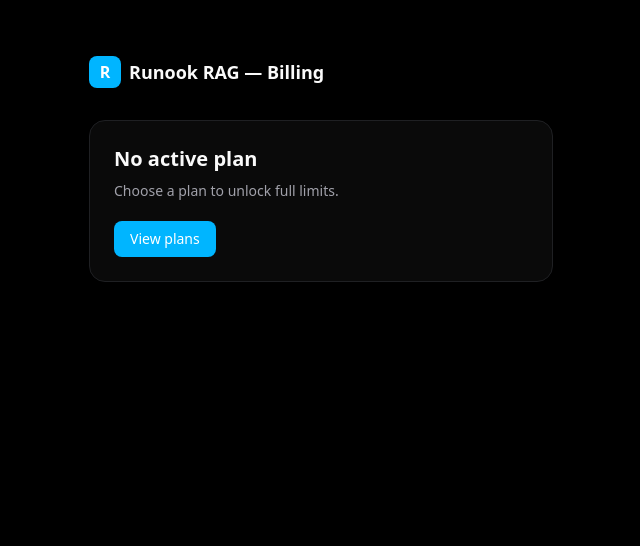
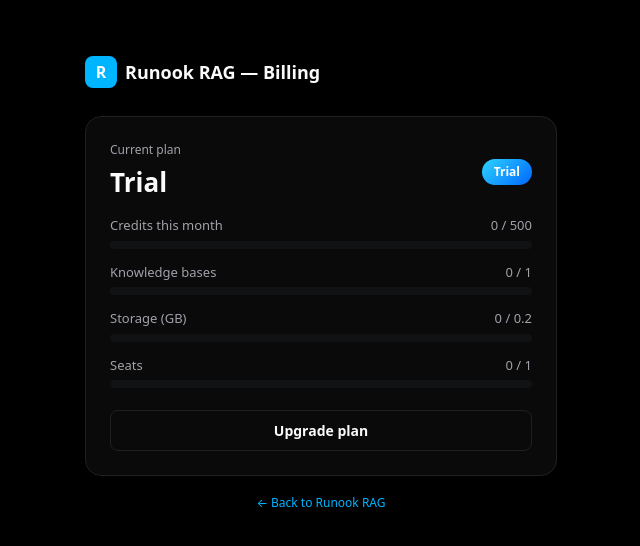
Before and after one commit to runook-dev/Runook-RAG, a Next.js app in the folder billing/: page /runook/account in a window 1280 px wide. Shown: the top 546 px of the page, without its empty margins (319-959 px from the left). Built offline with nearby package versions, Linux system fonts and the light colour scheme; no server answers.

Commit message:
fix: server-render customer Billing page (no client hydration; /_next routed to engine); portal redirect mode

```diff
--- a/billing/app/runook/account/page.tsx
+++ b/billing/app/runook/account/page.tsx
@@ -1,10 +1,100 @@
-import AccountView from "@/components/account-view";
+/**
+ * Customer billing/usage page, opened same-origin from the product
+ * (rag.runook.com/runook/account?email=…). Rendered fully server-side so it
+ * works even though the product's /_next/* asset path is routed to RAGFlow,
+ * not to this billing app (i.e. no client hydration required here).
+ */
+import { getStore } from "@/lib/store";
+import { getAllow } from "@/lib/allowlist";
+import { getMetrics, getTenantIdByEmail } from "@/lib/metrics";
+import { PLANS, type PlanId } from "@/lib/plans";
 
 export const dynamic = "force-dynamic";
 
-// Customer-facing billing/usage page, opened same-origin from the product
-// (rag.runook.com/runook/account?email=…) via the Caddy /runook/* route.
+function Bar({ label, used, limit }: { label: string; used: number; limit: number }) {
+  const unlimited = !limit || limit <= 0;
+  const pct = unlimited ? 0 : Math.min(100, Math.round((used / limit) * 100));
+  return (
+    <div style={{ margin: "14px 0" }}>
+      <div style={{ display: "flex", justifyContent: "space-between", fontSize: 13, color: "#a1a1aa" }}>
+        <span>{label}</span>
+        <span>{unlimited ? "unlimited" : `${used} / ${limit}`}</span>
+      </div>
+      <div style={{ height: 8, background: "#111214", borderRadius: 999, marginTop: 5, overflow: "hidden" }}>
+        <div style={{ height: "100%", width: `${pct}%`, background: pct > 90 ? "#ef4444" : "linear-gradient(90deg,#2dd4ff,#0066ff)" }} />
+      </div>
+    </div>
+  );
+}
+
 export default async function Account({ searchParams }: { searchParams: Promise<{ email?: string }> }) {
-  const { email } = await searchParams;
-  return <AccountView email={(email || "").toLowerCase()} />;
+  const { email: raw } = await searchParams;
+  const email = (raw || "").toLowerCase();
+
+  const override = email ? await getAllow(email) : null;
+  const billing = email ? await getStore().getByEmail(email) : null;
+  const plan: PlanId = override?.plan ?? (billing?.status === "active" ? billing.plan : "trial");
+  const manageable = !override && billing?.status === "active" && !!billing.stripeCustomerId;
+  const tenantId = billing?.ragflowTenantId ?? (email ? await getTenantIdByEmail(email) : null);
+  const usage = tenantId ? await getMetrics(tenantId) : null;
+  const limits = PLANS[plan].limits;
+  const u = usage ?? { credits: 0, knowledge_bases: 0, seats: 0, storage_gb: 0 };
+
+  const wrap: React.CSSProperties = {
+    maxWidth: 520,
+    margin: "0 auto",
+    padding: "56px 24px",
+    fontFamily: "system-ui,-apple-system,Segoe UI,Roboto,sans-serif",
+  };
+  const card: React.CSSProperties = { background: "#0a0a0a", border: "1px solid #1f2023", borderRadius: 16, padding: 24 };
+  const btn: React.CSSProperties = {
+    display: "inline-block", padding: "9px 16px", borderRadius: 8, fontSize: 14, fontWeight: 600,
+    textDecoration: "none", textAlign: "center", flex: 1,
+  };
+
+  return (
+    <html lang="en">
+      <body style={{ background: "#000", color: "#fafafa", margin: 0 }}>
+        <main style={wrap}>
+          <div style={{ display: "flex", alignItems: "center", gap: 8, marginBottom: 28 }}>
+            <span style={{ display: "flex", height: 32, width: 32, alignItems: "center", justifyContent: "center", borderRadius: 8, background: "#00b5ff", fontWeight: 700 }}>R</span>
+            <span style={{ fontSize: 18, fontWeight: 600 }}>Runook RAG — Billing</span>
+          </div>
+
+          <div style={card}>
+            <div style={{ display: "flex", justifyContent: "space-between", alignItems: "center", marginBottom: 12 }}>
+              <div>
+                <p style={{ margin: 0, fontSize: 12, color: "#a1a1aa" }}>Current plan</p>
+                <p style={{ margin: "4px 0 0", fontSize: 26, fontWeight: 700 }}>{PLANS[plan].name}</p>
+                {email ? <p style={{ margin: "4px 0 0", fontSize: 12, color: "#71717a" }}>{email}</p> : null}
+              </div>
+              <span style={{ borderRadius: 999, padding: "4px 12px", fontSize: 12, fontWeight: 700, color: "#fff", background: "linear-gradient(135deg,#2dd4ff,#0066ff)" }}>
+                {PLANS[plan].name}
+              </span>
+            </div>
+
+            <Bar label="Credits this month" used={u.credits} limit={limits.monthlyCredits} />
+            <Bar label="Knowledge bases" used={u.knowledge_bases} limit={limits.knowledgeBases} />
+            <Bar label="Storage (GB)" used={u.storage_gb} limit={limits.storageGB} />
+            <Bar label="Seats" used={u.seats} limit={limits.seats} />
+
+            <div style={{ display: "flex", gap: 12, marginTop: 22 }}>
+              {manageable ? (
+                <a href={`/runook/portal?email=${encodeURIComponent(email)}&redirect=1`} style={{ ...btn, color: "#fff", background: "#00b5ff" }}>
+                  Manage subscription
+                </a>
+              ) : null}
+              <a href="https://pay.runook.com" target="_blank" rel="noreferrer" style={{ ...btn, color: "#fafafa", border: "1px solid #1f2023" }}>
+                {plan === "business" || plan === "enterprise" ? "View plans" : "Upgrade plan"}
+              </a>
+            </div>
+          </div>
+
+          <p style={{ marginTop: 18, textAlign: "center", fontSize: 12, color: "#71717a" }}>
+            <a href="https://rag.runook.com" style={{ color: "#00b5ff" }}>← Back to Runook RAG</a>
+          </p>
+        </main>
+      </body>
+    </html>
+  );
 }
--- a/billing/app/runook/portal/route.ts
+++ b/billing/app/runook/portal/route.ts
@@ -17,13 +17,17 @@
   if (!billing?.stripeCustomerId) {
     return NextResponse.json({ error: "no subscription" }, { status: 404 });
   }
+  const redirectMode = new URL(req.url).searchParams.get("redirect") === "1";
   try {
     const session = await stripe.billingPortal.sessions.create({
       customer: billing.stripeCustomerId,
       return_url: config.appUrl,
     });
+    // Navigations (?redirect=1) 302 straight to Stripe; fetch() callers get JSON.
+    if (redirectMode) return NextResponse.redirect(session.url, 303);
     return NextResponse.json({ url: session.url });
   } catch (e) {
+    if (redirectMode) return NextResponse.redirect(`${config.appUrl}`, 303);
     return NextResponse.json({ error: (e as Error).message }, { status: 500 });
   }
 }
```
